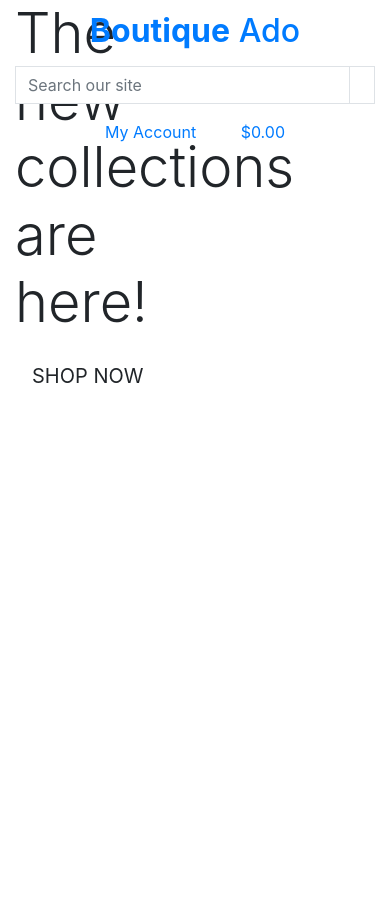
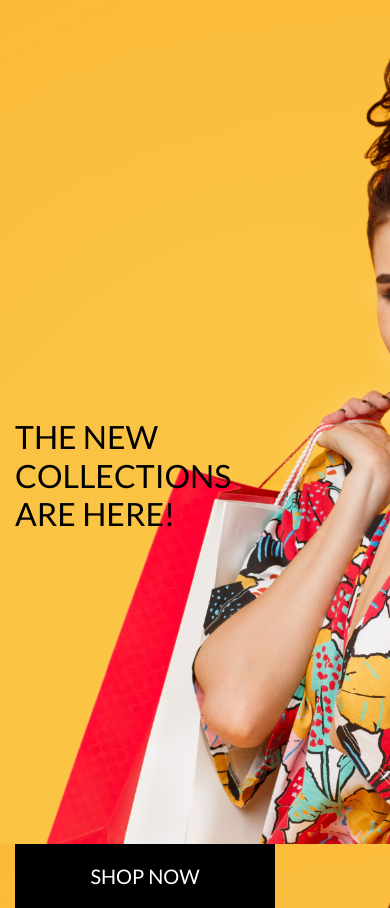
Before and after one commit to DavidThomasFrontend/Django-Ecommerce, a Django app: page / in a window 390 px wide. Before the commit the page ends 383 px from the top, so only its background shows below. Run offline with Django 3.2, Linux system fonts and the light colour scheme; some libraries are stand-ins or nearby versions.

Commit message:
completed main page and css

```diff
--- a/boutique_ado/settings.py
+++ b/boutique_ado/settings.py
@@ -153,3 +153,7 @@
 # https://docs.djangoproject.com/en/3.0/howto/static-files/
 
 STATIC_URL = '/static/'
+STATICFILES_DIRS = (os.path.join(BASE_DIR, 'static'),)
+
+MEDIA_URL = '/media/'
+MEDIA_ROOT = os.path.join(BASE_DIR, 'media')
--- a/boutique_ado/urls.py
+++ b/boutique_ado/urls.py
@@ -15,10 +15,12 @@
 """
 from django.contrib import admin
 from django.urls import path, include
+from django.conf import settings
+from django.conf.urls.static import static
 
 urlpatterns = [
     path('admin/', admin.site.urls),
     path('accounts/', include('allauth.urls')),
     path('', include('home.urls'))
 
-]
+] + static(settings.MEDIA_URL, document_root=settings.MEDIA_ROOT)
--- /dev/null
+++ b/static/css/base.css
@@ -0,0 +1,329 @@
+html {
+        height: 100%;
+}
+
+body {
+        background: url('/media/homepage_background_cropped.jpg') no-repeat center center fixed;
+        background-size: cover;
+        height: calc(100vh - 164px);
+        color: #555555;
+        font-family: 'Lato';
+}
+
+/* from Bulma ensures font awesome icons stay centered*/
+.icon {
+    align-items: center;
+    display: inline-flex;
+    justify-content: center;
+    height: 1.5rem;
+    width: 1.5rem;
+}
+
+.logo-font {
+    text-transform: uppercase;
+}
+
+.main-logo-link {
+    width: fit-content;
+}
+
+.shop-now-button {
+    background: black;
+    color: white;
+    min-width: 260px;
+}
+
+.btn-black {
+    background: black;
+    color: white;
+}
+
+.btn-outline-black {
+    background: white;
+    color: black !important; /* use important to override link colors for <a> elements */
+    border: 1px solid black;
+}
+
+.btn-outline-black:hover,
+.btn-outline-black:active,
+.btn-outline-black:focus {
+    background: black;
+    color: white !important;
+}
+
+.shop-now-button:hover,
+.shop-now-button:active,
+.shop-now-button:focus,
+.btn-black:hover,
+.btn-black:active,
+.btn-black:focus {
+    background: #222;
+    color: white;
+}
+
+.text-black {
+    color: #000 !important;
+}
+
+.border-black {
+    border: 1px solid black !important;
+}
+
+.bg-black {
+    background: #000 !important;
+}
+
+.overlay {
+	height: 100%;
+	width: 100%;
+	top: 0;
+	left: 0;
+	position: fixed;
+	background: white;
+	z-index: -1;
+}
+
+a.category-badge > span.badge:hover {
+    background: #212529 !important;
+    color: #fff !important;
+}
+
+.btt-button {
+    height: 42px;
+    width: 42px;
+    position: fixed;
+    bottom: 10px;
+    right: 10px;
+}
+
+.btt-link,
+.update-link,
+.remove-item {
+    cursor: pointer;
+}
+
+input[name='q']::placeholder {
+    color: #aab7c4;
+}
+
+/* ------------------------------- bootstrap toasts */
+
+.message-container {
+    position: fixed;
+    top: 72px;
+    right: 15px;
+    z-index: 99999999999;
+}
+
+.custom-toast {
+    overflow: visible;
+}
+
+.toast-capper {
+    height: 2px;
+}
+
+/* from CSS-tricks.com: https://css-tricks.com/snippets/css/css-triangle/ */
+.arrow-up {
+    width: 0;
+    height: 0;
+    border-left: 4px solid transparent;
+    border-right: 4px solid transparent;
+    border-bottom: 10px solid black;
+    position: absolute;
+    top: -10px;
+    right: 36px;
+}
+
+/* Convenience classes - colors copied from Bootstrap */
+.arrow-primary {
+    border-bottom-color: #007bff !important;
+}
+
+.arrow-secondary {
+    border-bottom-color: #6c757d !important;
+}
+
+.arrow-success {
+    border-bottom-color: #28a745 !important;
+}
+
+.arrow-danger {
+    border-bottom-color: #dc3545 !important;
+}
+
+.arrow-warning {
+    border-bottom-color: #ffc107 !important;
+}
+
+.arrow-info {
+    border-bottom-color: #17a2b8 !important;
+}
+
+.arrow-light {
+    border-bottom-color: #f8f9fa !important;
+}
+
+.arrow-dark {
+    border-bottom-color: #343a40 !important;
+}
+
+.bag-notification-wrapper {
+    height: 100px;
+    overflow-x: hidden;
+    overflow-y: auto;
+}
+
+/* -------------------------------- Media Queries */
+
+/* Slightly larger container on xl screens */
+@media (min-width: 1200px) {
+  .container {
+    max-width: 80%;
+  }
+}
+
+/* Allauth form formatting */
+
+.allauth-form-inner-content p {
+    margin-top: 1.5rem; /* mt-4 */
+    color: #6c757d; /* text-secondary */
+}
+
+.allauth-form-inner-content input {
+    border-color: #000;
+    border-radius: 0;
+}
+
+.allauth-form-inner-content label:not([for='id_remember']) {
+    display: none;
+}
+
+.allauth-form-inner-content input::placeholder {
+    color: #aab7c4;
+}
+
+.allauth-form-inner-content button,
+.allauth-form-inner-content input[type='submit'] {
+	/* btn */
+	display: inline-block;
+    font-weight: 400;
+    color: #fff;
+    text-align: center;
+    vertical-align: middle;
+    -webkit-user-select: none;
+    -moz-user-select: none;
+    -ms-user-select: none;
+    user-select: none;
+    background-color: #000;
+    border: 1px solid #000;
+    padding: .375rem .75rem;
+    font-size: 1rem;
+    line-height: 1.5;
+    border-radius: 0;
+
+    /* standard bootstrap btn transitions */
+    transition: color .15s ease-in-out,background-color .15s ease-in-out,border-color .15s ease-in-out,box-shadow .15s ease-in-out;
+}
+
+.allauth-form-inner-content button:hover,
+.allauth-form-inner-content input[type='submit']:hover {
+	color: #fff;
+    background-color: #222;
+    border-color: #222;
+}
+
+.allauth-form-inner-content a {
+	color: #17a2b8; /* text-info */
+}
+
+/* Product Form */
+
+.btn-file {
+    position: relative;
+    overflow: hidden;
+}
+
+.btn-file input[type="file"] {
+    position: absolute;
+    top: 0;
+    right: 0;
+    min-width: 100%;
+    min-height: 100%;
+    opacity: 0;
+    cursor: pointer;
+}
+
+.custom-checkbox .custom-control-label::before {
+    border-radius: 0;
+    border-color: #dc3545;
+}
+
+.custom-checkbox .custom-control-input:checked~.custom-control-label::before {
+    background-color: #dc3545;
+    border-color: #dc3545;
+    border-radius: 0;
+}
+
+
+/* fixed top navbar only on medium and up */
+@media (min-width: 992px) {
+    .fixed-top-desktop-only {
+        position: fixed;
+        top: 0;
+        right: 0;
+        left: 0;
+        z-index: 1030;
+    }
+
+    .header-container {
+        padding-top: 164px;
+    }
+}
+
+/* pad the top a bit when navbar is collapsed on mobile */
+@media (max-width: 991px) {
+    .header-container {
+        padding-top: 116px;
+    }
+
+    body {
+        height: calc(100vh - 116px);
+    }
+
+    .display-4.logo-font.text-black {
+        font-size: 2rem;
+    }
+
+    .nav-link {
+        padding: 0.15rem;
+    }
+
+    .nav-link i.fa-lg {
+        font-size: 1rem;
+    }
+
+    .navbar-toggler {
+        padding: .6rem .6rem;
+        font-size: 1rem;
+    }
+
+    #delivery-banner h4 {
+        font-size: .9rem;
+    }
+
+    .btn.btn-outline-black.rounded-0,
+    .btn.btn-black.rounded-0 {
+        padding: .375rem .375rem;
+    }
+
+    .btn.btn-outline-black.rounded-0.btn-lg,
+    .btn.btn-black.rounded-0.btn-lg {
+        padding: .375rem .375rem;
+        font-size: .75rem;
+    }
+
+    .increment-qty, .decrement-qty {
+        padding: .25rem .5rem !important;
+    }
+}
--- a/templates/base.html
+++ b/templates/base.html
@@ -14,12 +14,15 @@
 
     {% block corecss %}
     <link rel="stylesheet" href="https://stackpath.bootstrapcdn.com/bootstrap/4.3.1/css/bootstrap.min.css" integrity="sha384-ggOyR0iXCbMQv3Xipma34MD+dH/1fQ784/j6cY/iJTQUOhcWr7x9JvoRxT2MZw1T" crossorigin="anonymous">
+    <link rel="stylesheet" href="https://fonts.googleapis.com/css2?family=Lato&display=swap">
+    <link rel="stylesheet" href="{% static 'css/base.css' %}">
     {% endblock %}
 
     {% block extra_css %}
     {% endblock %}
 
     {% block corejs %}
+    <script src="https://kit.fontawesome.com/9368ba8647.js" crossorigin="anonymous"></script>
     <script src="https://code.jquery.com/jquery-3.3.1.slim.min.js" integrity="sha384-q8i/X+965DzO0rT7abK41JStQIAqVgRVzpbzo5smXKp4YfRvH+8abtTE1Pi6jizo" crossorigin="anonymous"></script>
     <script src="https://cdnjs.cloudflare.com/ajax/libs/popper.js/1.14.7/umd/popper.min.js" integrity="sha384-UO2eT0CpHqdSJQ6hJty5KVphtPhzWj9WO1clHTMGa3JDZwrnQq4sF86dIHNDz0W1" crossorigin="anonymous"></script>
     <script src="https://stackpath.bootstrapcdn.com/bootstrap/4.3.1/js/bootstrap.min.js" integrity="sha384-JjSmVgyd0p3pXB1rRibZUAYoIIy6OrQ6VrjIEaFf/nJGzIxFDsf4x0xIM+B07jRM" crossorigin="anonymous"></script>
@@ -32,7 +35,7 @@
   </head>
   <body>
     <header class="container-fluid fixed-top">
-        <div class="row">
+        <div id="top-nav" class="row bg-white pt-lg-2 d-none d-lg-flex">
             <div class="col-12 col-lg-4 my-auto py-1 py-lg-0 text-center text-lg-left">
                 <a href="{% url 'home' %}" class="nav-link main-logo-link">
                     <h2 class="logo-font text-black my-0"><strong>Boutique</strong> Ado</h2>
```
Also changed, not shown: media/homepage_background_cropped.jpg (added).
